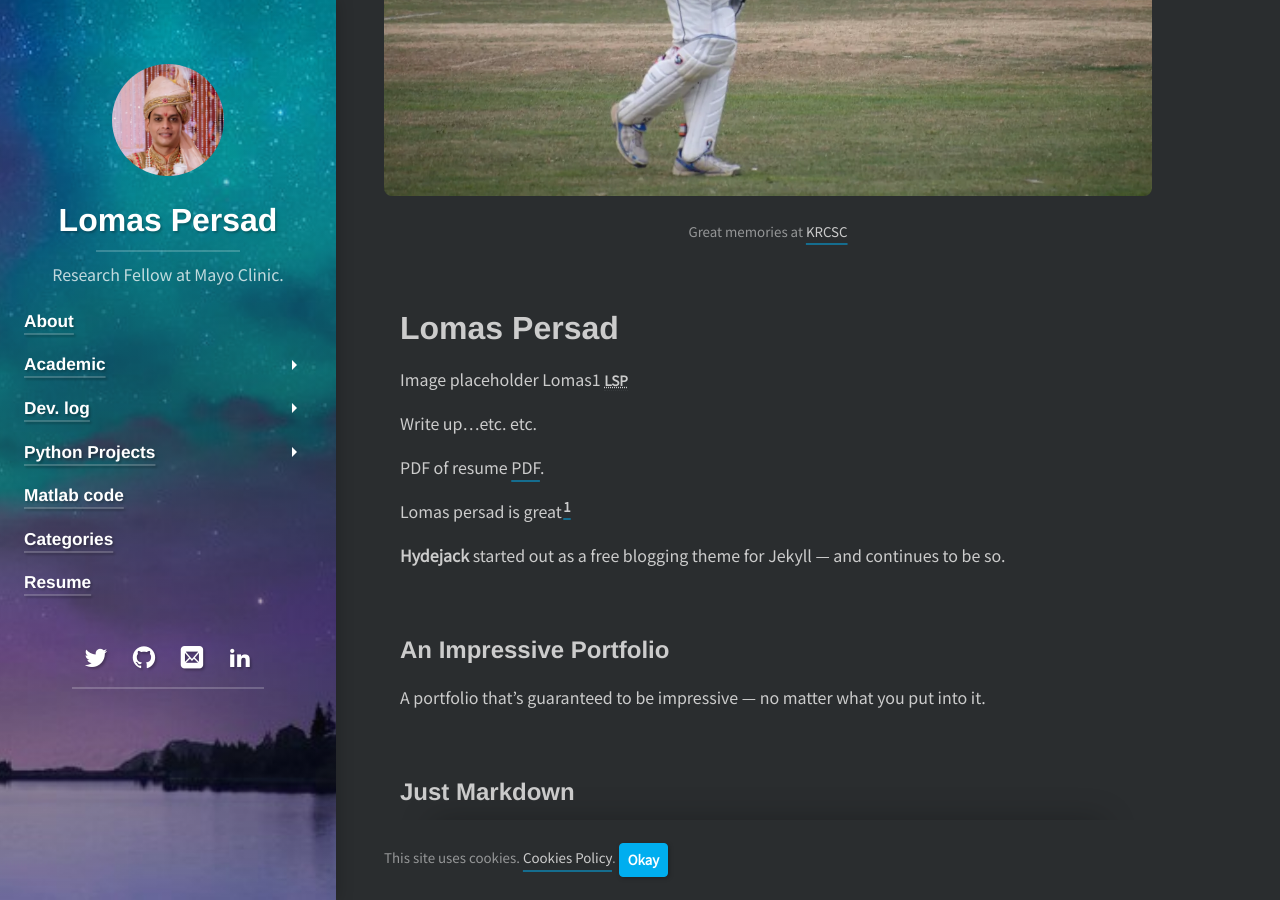
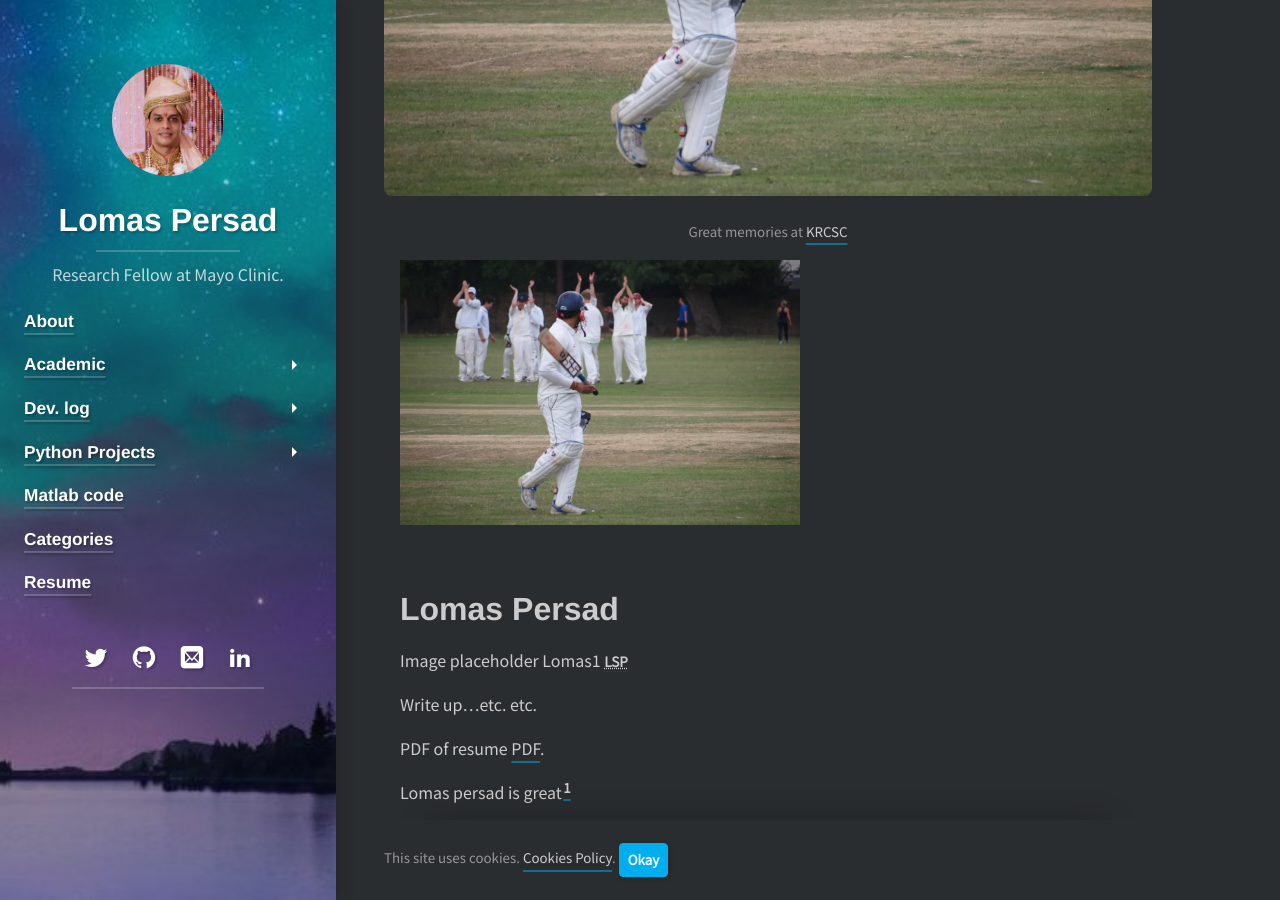
Before and after one commit to LomasPersad/LomasPersad.github.io_old, a Jekyll site: the page built from about.md, in a window 1280 px wide and 900 px high, scrolled down 3014 px. Built offline with Jekyll 4.4.1, drawn with Linux system fonts in a browser that asks for light colours; cached includes are drawn as plain includes; nearby versions of some CDN libraries; some web fonts are replaced; library files that are not in the unit come from our copies.

Commit message:
Update about.md

```diff
--- a/about.md
+++ b/about.md
@@ -45,6 +45,9 @@ I played for the world famous [King's Road Cricket and Social Club!](https://www
  ![placeholder](/assets/img/about/clap.webp){:.lead width="400" height="50" loading="lazy"}
  Great memories at [KRCSC](https://www.krcsc.co.uk/first-day-lomas-clapped-pitch-hitting-96-kings-road-attck-rips-badgers/)
  {:.figcaption}
+
+
+ ![Half-width image](/assets/img/about/clap.webp){: width="400" height="50"}
 
 
 <!--- ![placeholder](/assets/img/about/lomascap.webp)  -->
```
